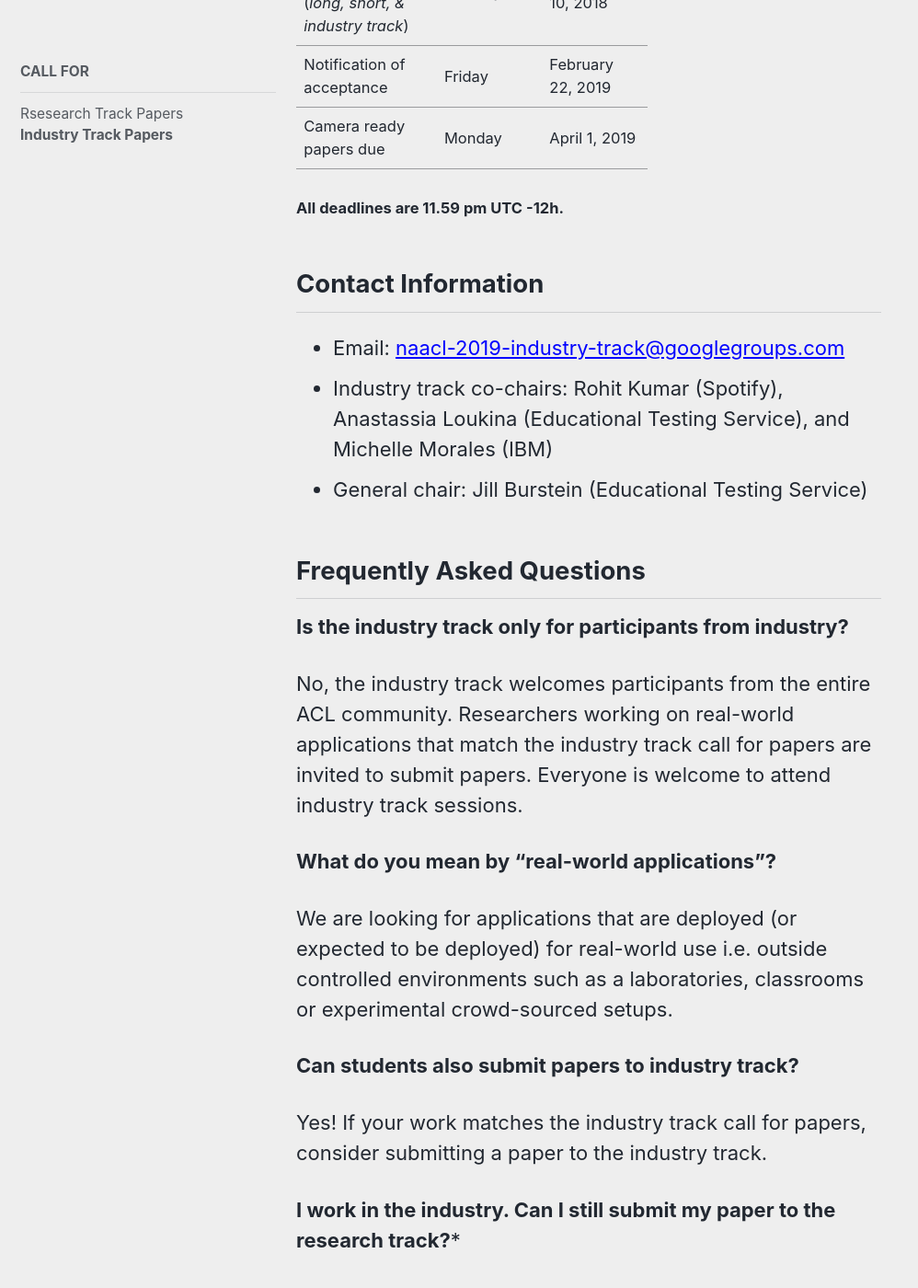
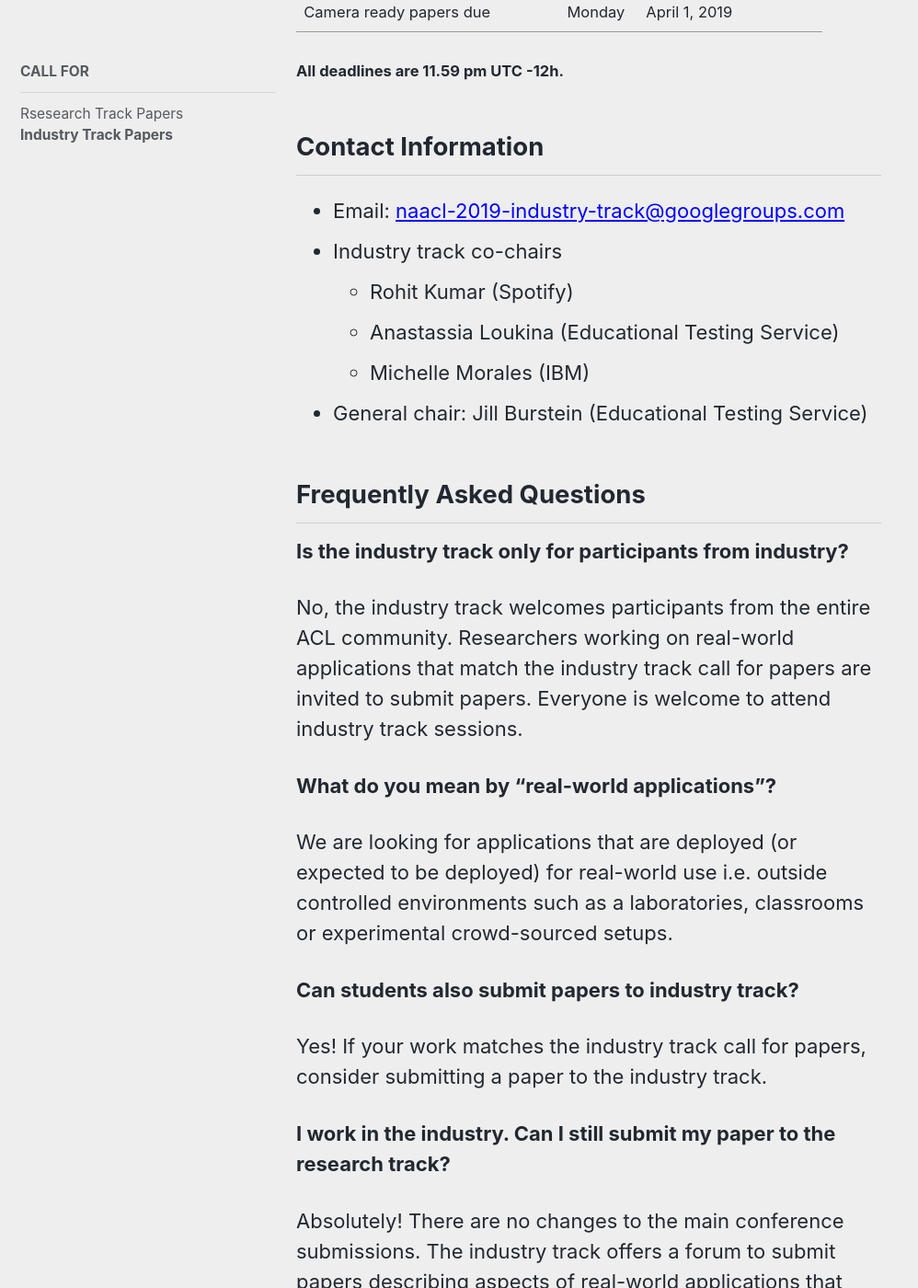
Before and after one commit to naacl-org/naacl-2021-website, a Jekyll site: the page built from _pages/calls/industry.md, in a window 1280 px wide and 1400 px high, scrolled down 3430 px. Shown: the whole window at 92% size, without its empty margins (0-998 px from the left). Built offline with Jekyll 4.4.1, drawn with Linux system fonts in a browser that asks for light colours; nearby versions of some CDN libraries.

Commit message:
Suggested changes to CFPs 1. The important dates table is cramped in both CFPs. Increase the table width. 2. Lingering asterik in one of the FAQ in industry track CFP. 3. In Research track CFP, December and abbrv. Dec are both both in Submission types paragraph. Changed to December to be stylistically consistent . 4. Co-chairs listed as sub-bullets

```diff
--- a/_pages/calls/industry.md
+++ b/_pages/calls/industry.md
@@ -56,16 +56,16 @@ Submissions to the industry track should be relevant to real-world application f
 ## Important dates
 The industry track will have the same deadlines as the research track.
 
-<table style="width: 60%">
+<table style="width: 90%">
     <tbody>
         <tr>
-            <td style="width: 40%;">Abstract submissions due<br/>(<i>long, short, &amp; industry track</i>)</td>
-            <td style="width: 30%;">Monday</td>
+            <td style="width: 50%;">Abstract submissions due<br/>(<i>long, short, &amp; industry track</i>)</td>
+            <td style="width: 15%;">Monday</td>
             <td>December 3, 2018</td>
         </tr>
         <tr>
-            <td style="width: 40%;">Final paper submissions due<br/>(<i>long, short, &amp; industry track</i>)</td>
-            <td style="width: 30%;">Monday</td>
+            <td>Final paper submissions due<br/>(<i>long, short, &amp; industry track</i>)</td>
+            <td>Monday</td>
             <td>December 10, 2018</td>
         </tr>
         <tr>
@@ -85,7 +85,10 @@ The industry track will have the same deadlines as the research track.
 
 ## Contact Information
 - Email: [naacl-2019-industry-track@googlegroups.com](mailto:naacl-2019-industry-track@googlegroups.com)
-- Industry track co-chairs: Rohit Kumar (Spotify), Anastassia Loukina (Educational Testing Service), and Michelle Morales (IBM)
+- Industry track co-chairs
+  - Rohit Kumar (Spotify)
+  - Anastassia Loukina (Educational Testing Service)
+  - Michelle Morales (IBM)
 - General chair: Jill Burstein (Educational Testing Service)
 
 ## Frequently Asked Questions
@@ -102,7 +105,7 @@ We are looking for applications that are deployed (or expected to be deployed) f
 
 Yes! If your work matches the industry track call for papers, consider submitting a paper to the industry track.
 
-**I work in the industry. Can I still submit my paper to the research track?***
+**I work in the industry. Can I still submit my paper to the research track?**
 
 Absolutely! There are no changes to the main conference submissions. The industry track offers a forum to submit papers describing aspects of real-world applications that may differ in focus from the research track reviewing criteria.
 
```
Also changed, not shown: _pages/calls/papers.md (+10 -7 lines).
